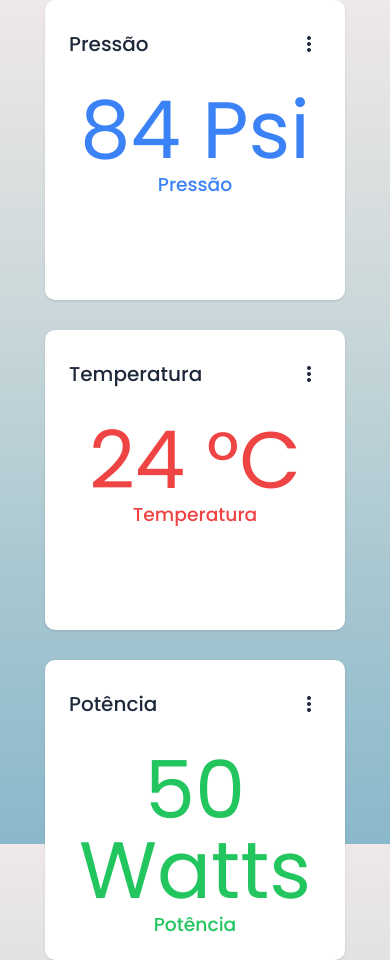
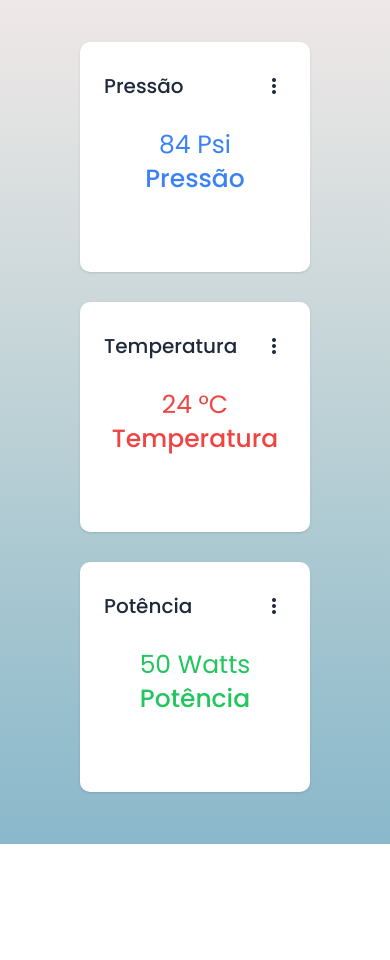
Before and after one commit to Romariolima99/monitor-de-dados, a plain HTML site: page index.html in a window 390 px wide. After the commit the page ends 844 px from the top, so only its background shows below. Drawn offline with nearby package versions, Linux system fonts and the light colour scheme.

Commit message:
Style: Ajustes na responsividade

```diff
--- a/index.html
+++ b/index.html
@@ -82,7 +82,7 @@
           </div>
           <div class="back">
             <header>
-              <h2>Features</h2>
+              <h2>informações</h2>
               <span class="material-symbols-outlined"> close </span>
             </header>
             <p>Este card fornece informações cruciais sobre a monitorização da Potência</p>
--- a/styles.css
+++ b/styles.css
@@ -122,6 +122,7 @@ article p {
   margin-bottom: 15px;
   display: none;
   transition: opacity 0.5s;
+  position: top;
 }
 
 .closebtn {
@@ -144,10 +145,37 @@ button {
 }
 
 @media(min-width:320px) and (max-width:900px) {
-  body .cards{
+  .cards{
      display: flex;
      flex-direction: column;
-     /* align-items: center;  */
-     /* justify-content: center;  */
+     height: 90vh;
   }
 }
+
+@media(min-width:320px) and (max-width:900px) {
+    .front .back{
+     width: 40%;
+     height: 40%;
+  }
+}
+
+
+@media(min-width:320px) and (max-width:900px) {
+  article {
+   width: 230px;
+   height: 230px;
+
+} }
+
+@media(min-width:320px) and (max-width:900px) {
+ #p_press, #p_temp , #p_Watt , h3{
+  font-size: 25px
+
+} }
+
+@media(min-width:320px) and (max-width:900px) {
+  .back p{
+   font-size: 14px;
+
+
+ } }
```
Also changed, not shown: main.js (+6 -7 lines).
